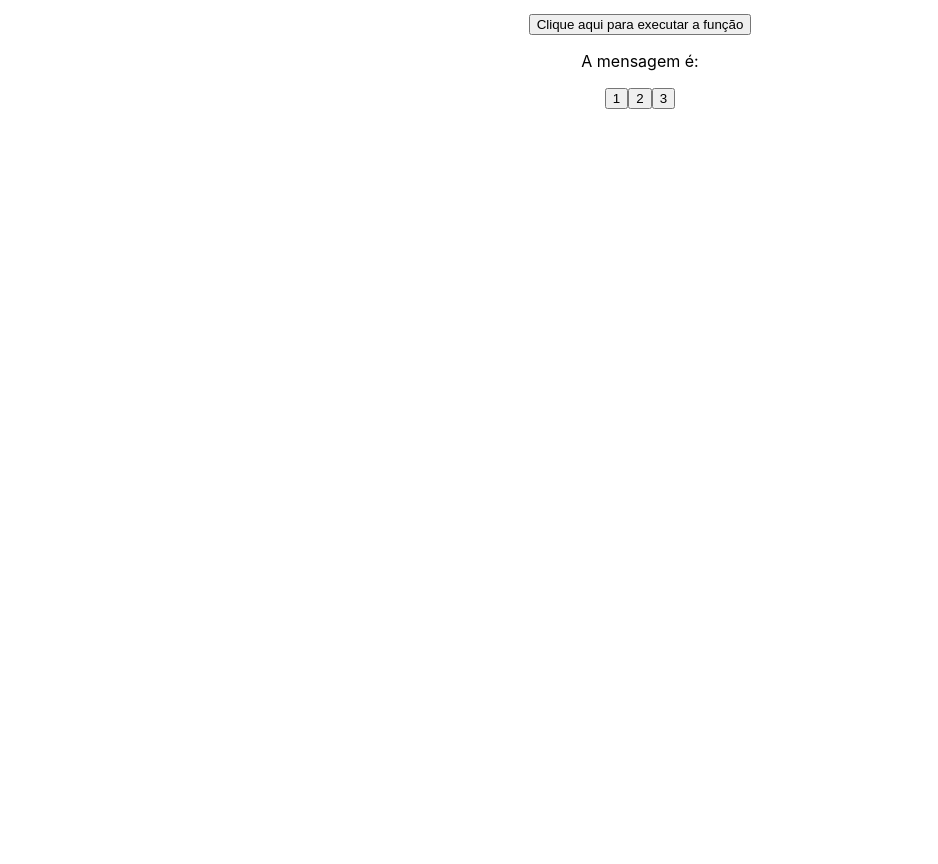
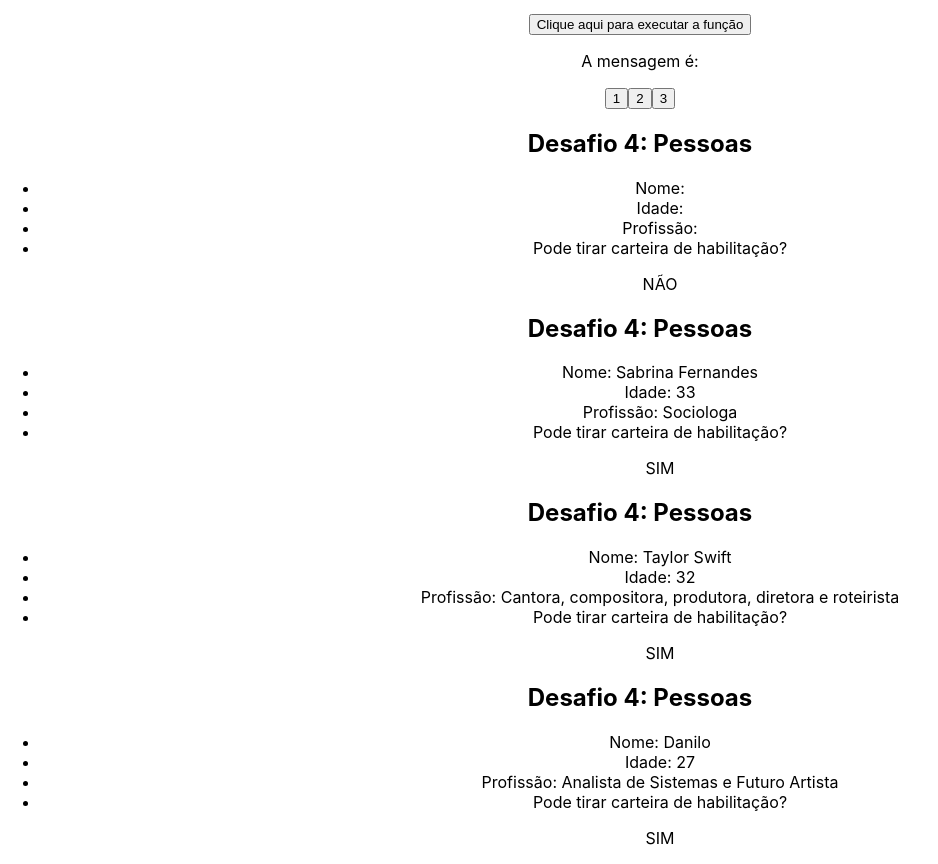
Before and after one commit to studiesofdan/mb-react-zero-a-maestria, a React (Create React App) app in the folder avancando-em-react/: page / in a window 1280 px wide. Shown: the part 3440-4304 px from the top of the page, without its empty margins (0-938 px from the left). Before the commit the page ends 3549 px from the top, so only its background shows below. Built offline with nearby package versions, Linux system fonts and the light colour scheme.

Commit message:
(RZM) Avançando em react: Tarefa 04: Desafio sobre componentes e recursos do React

```diff
--- a/avancando-em-react/src/App.js
+++ b/avancando-em-react/src/App.js
@@ -16,6 +16,7 @@ import Container from './components/Container';
 import ExecuteFunction from './components/ExecuteFunction';
 import Message from './components/Message';
 import ChangeMessageState from './components/ChangeMessageState';
+import UserDetails from './components/UserDetails';
 
 function App() {
   const name = "Taylor Swift"
@@ -36,6 +37,12 @@ function App() {
   const handleMessage = (msg) => {
     setMessage(msg);
   }
+
+  const pessoas = [
+    { id: 11, nome: "Sabrina Fernandes", idade: 33, profissao: "Sociologa" },
+    { id: 13, nome: "Taylor Swift", idade: 32, profissao: "Cantora, compositora, produtora, diretora e roteirista" },
+    { id: 21, nome: "Danilo", idade: 27, profissao: "Analista de Sistemas e Futuro Artista" },
+  ]
 
   return (
     <div className="App">
@@ -95,6 +102,15 @@ function App() {
       <Message msg={message} />
       <ChangeMessageState handleMessage={handleMessage} />
 
+      <UserDetails />
+      {pessoas.map((pessoa) => (
+        <UserDetails
+          key={pessoa.id}
+          nome={pessoa.nome}
+          idade={pessoa.idade}
+          profissao={pessoa.profissao}
+        />
+      ))}
     </div>
   );
 }
--- /dev/null
+++ b/avancando-em-react/src/components/UserDetails.js
@@ -0,0 +1,25 @@
+import React from 'react'
+
+const UserDetails = ({ nome, idade, profissao }) => {
+  return (
+    <div>
+        <h2>Desafio 4: Pessoas</h2>
+        <ul>
+            <li>Nome: {nome}</li>
+            <li>Idade: {idade} </li>
+            <li>Profissão: {profissao}</li>
+            <li>Pode tirar carteira de habilitação?
+
+                { idade >= 18 ? (
+                <p>SIM</p>
+                ) : (
+                <p>NÃO</p>
+                )}
+
+            </li>
+        </ul>
+    </div>
+  )
+}
+
+export default UserDetails
```
